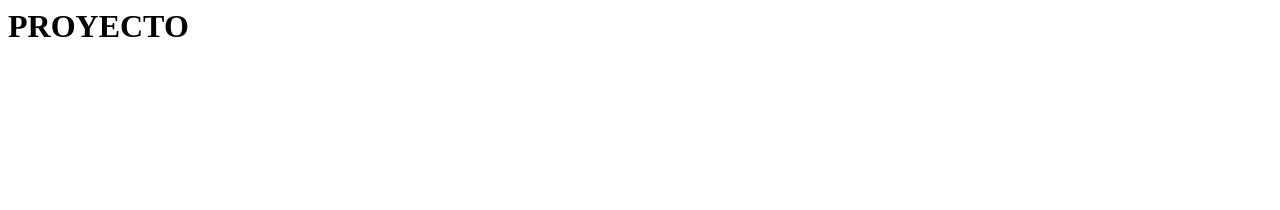
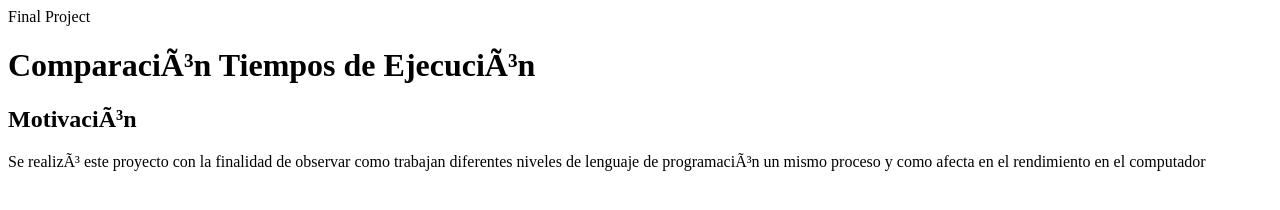
Before and after one commit to AndresQuimbita/Prueba, a plain HTML site: page index.html in a window 1280 px wide. Drawn offline with Linux system fonts and the light colour scheme.

Commit message:
index and css

```diff
--- a/index.html
+++ b/index.html
@@ -2,8 +2,17 @@
     <head>
         <meta charset = "UFT-8">
         <meta name="viewport" content ="width=device=-width, inital-scale=1.0">
+        <tilte>Final Project</tilte>
     </head>
 <body>
-    <h1>PROYECTO</h1>
+    <div class="body">
+        <h1>Comparación Tiempos de Ejecución</h1>
+    </div>
+    <div class="head">
+        <h2>Motivación</h2>
+    </div>
+    <p>
+        Se realizó este proyecto con la finalidad de observar como trabajan diferentes niveles de lenguaje de programación un mismo proceso y como afecta en el rendimiento en el computador
+    </p>
 </body>
 </html>
--- /dev/null
+++ b/style.css
@@ -0,0 +1,10 @@
+body{
+    margin: 0;
+    text-align: center;
+    text-size-adjust: 14;
+}
+head{
+    margin: 0;
+    text-align: center;
+    text-size-adjust: 12;
+}
```
